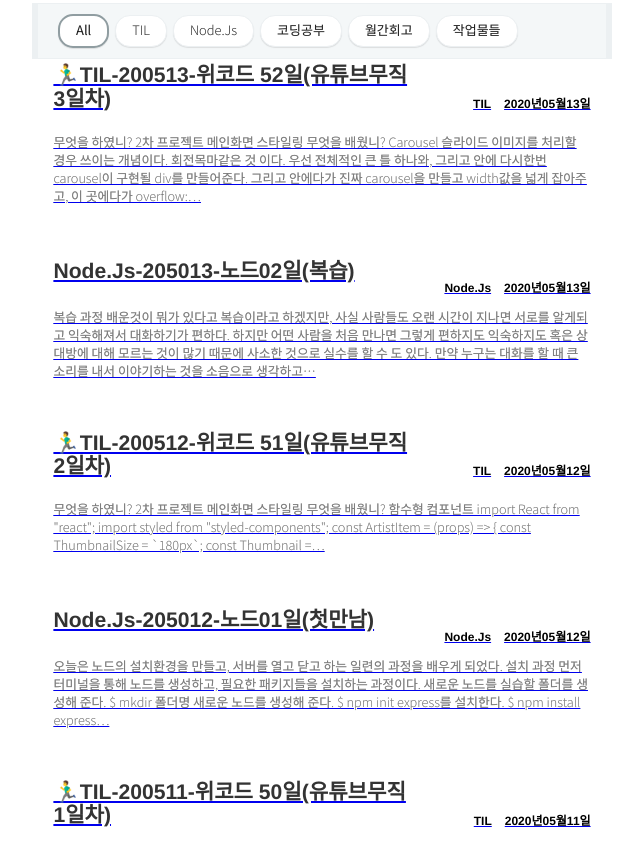
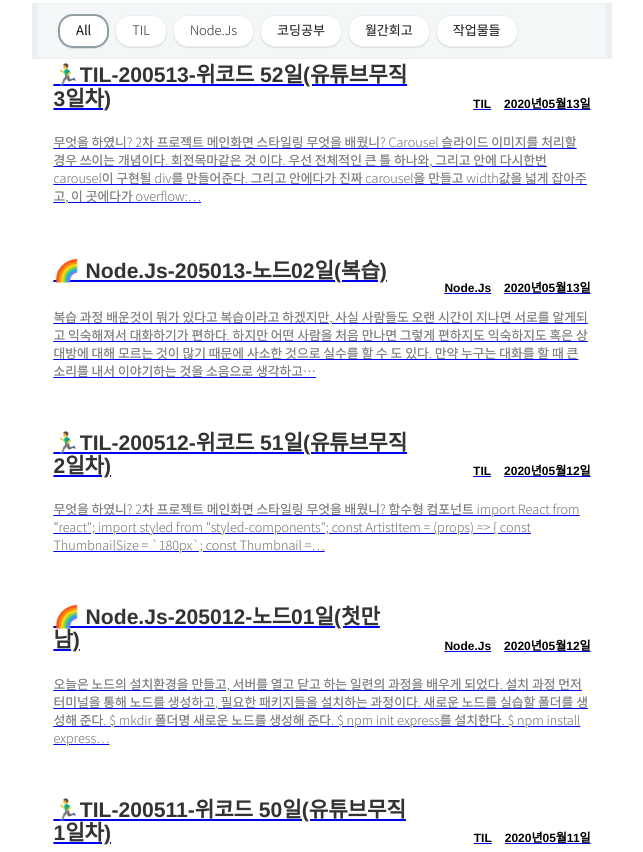
Before and after one commit to one-iron/blog, a Gatsby site: page / in a window 1280 px wide. Shown: the part 339-1191 px from the top of the page, without its empty margins (318-961 px from the left). Built offline with nearby package versions, Linux system fonts and the light colour scheme; Gatsby itself is replaced by a stand-in of ours; some packages are replaced by stand-ins of ours; what typography-theme-github would draw is missing.

Commit message:
add icon

```diff
--- a/content/blog/NodeJs/200512(Node.Js01).md
+++ b/content/blog/NodeJs/200512(Node.Js01).md
@@ -1,5 +1,5 @@
 ---
-title: 'Node.Js-205012-노드01일(첫만남)'
+title: '🌈 Node.Js-205012-노드01일(첫만남)'
 date: 2020-5-12 17:00:00
 category: 'Node.Js'
 draft: false
--- a/content/blog/NodeJs/200513(Node.Js02).md
+++ b/content/blog/NodeJs/200513(Node.Js02).md
@@ -1,5 +1,5 @@
 ---
-title: 'Node.Js-205013-노드02일(복습)'
+title: '🌈 Node.Js-205013-노드02일(복습)'
 date: 2020-5-13 17:00:00
 category: 'Node.Js'
 draft: false
```
